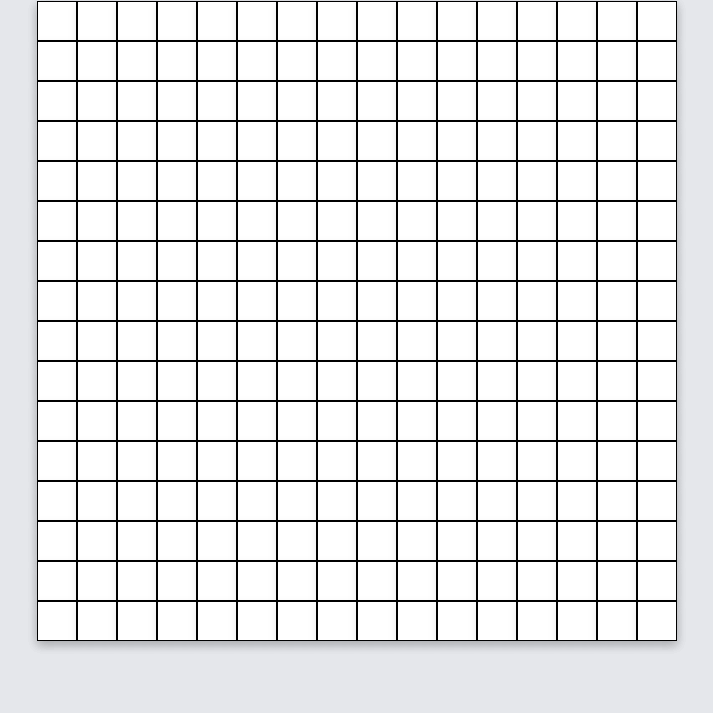
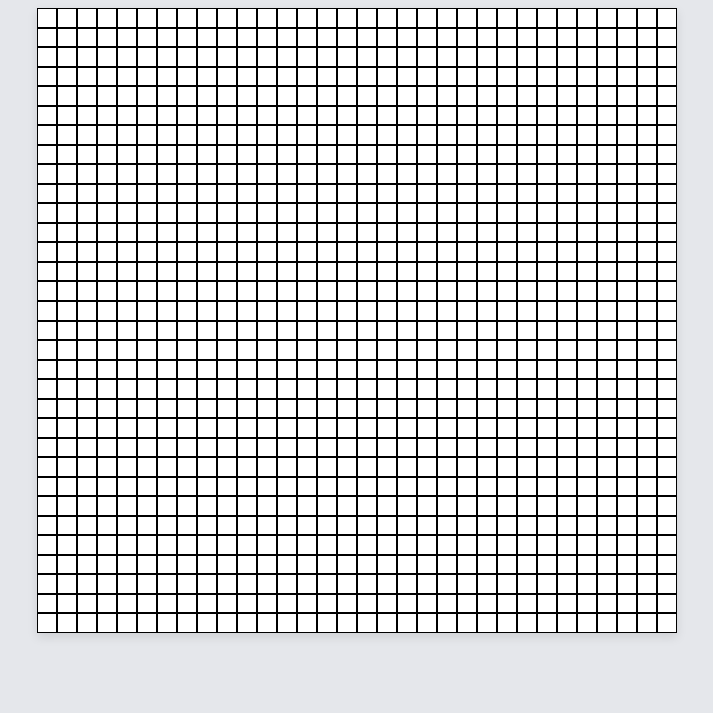
Before and after one commit to AugustoHSS/Etch-a-Sketch, a plain HTML site: page index.html in a window 1280 px wide. Shown: the part 87-800 px from the top of the page, without its empty margins (283-996 px from the left). Drawn offline with Linux system fonts and the light colour scheme.

Commit message:
change the grid to display:grid

```diff
--- a/javascript.js
+++ b/javascript.js
@@ -1,23 +1,17 @@
 
-const grid = 16;
+const grid = 32;
 const gridContainer = document.getElementsByClassName("grid-container")[0]
 
-for (let y = 0; y < grid; y++) {
-    const row = document.createElement("div");
-    row.style.display = "flex";
+gridContainer.style.gridTemplateColumns = `repeat(${grid}, 1fr)`;
+gridContainer.style.gridTemplateRows = `repeat(${grid}, 1fr)`;
 
-    for (let x = 0; x < grid; x++) {
-        const cell = document.createElement("div");
+for (let i = 0; i < grid * grid; i++) {
+    const cell = document.createElement("div");
 
-        cell.classList.add("cell");
-        cell.style.width = "40px";
-        cell.style.height = "40px";
-        cell.style.border = "1px solid black";
-        cell.addEventListener("mouseover", () => {
-            cell.style.backgroundColor = "#0000ff";
-        })
-        row.appendChild(cell);
-    }
+    cell.style.border = "1px solid black";
+    cell.addEventListener("mouseover", () => {
+        cell.style.backgroundColor = "#0000ff";
+    });
 
-    gridContainer.appendChild(row);
+    gridContainer.appendChild(cell);
 }
--- a/style.css
+++ b/style.css
@@ -19,9 +19,12 @@ body{
         font-weight: 900;
         padding-bottom: 20px;
     }
+}
 
-    div{
-        background-color: white;
-        box-shadow: 0 4px 10px rgba(0, 0, 0, 0.1);
-    }
+.grid-container{
+    background-color: white;
+    box-shadow: 0 4px 10px rgba(0, 0, 0, 0.1);
+    width: 640px;
+    height: 640px;
+    display: grid;
 }
```
Also changed, not shown: index.html (+1 -3 lines).
